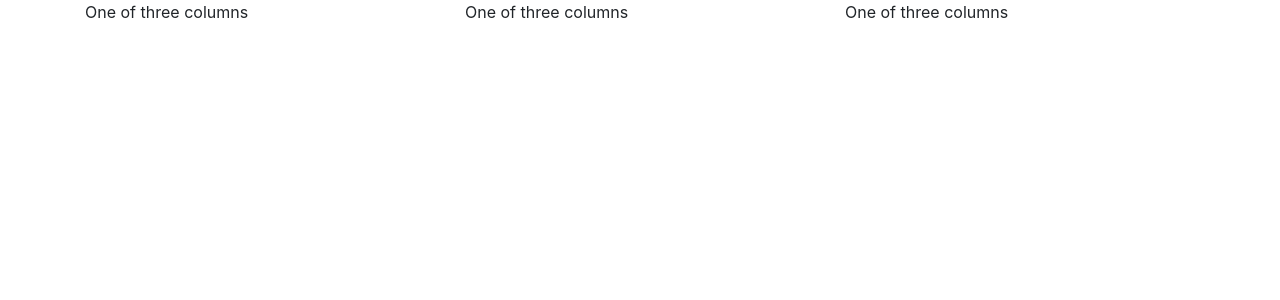
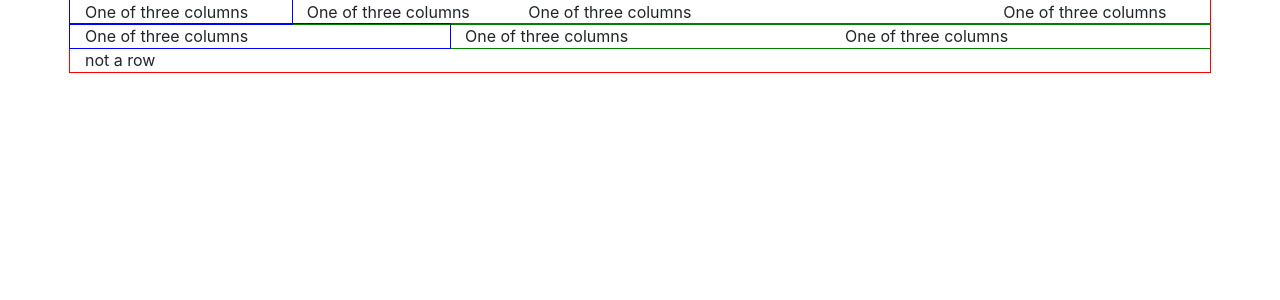
Before and after one commit to lugithub/lreactstrap, a React (Create React App) app: page / in a window 1280 px wide. Shown: the top 300 px of the page. Built offline with nearby package versions, Linux system fonts and the light colour scheme.

Commit message:
grid continue

```diff
--- a/src/App.js
+++ b/src/App.js
@@ -6,12 +6,19 @@ import { Button, Container, Row, Col } from "reactstrap";
 class App extends Component {
   render() {
     return (
-      <Container>
-        <Row>
+      <Container className="outline-r">
+        <Row className="outline-g">
+          <Col sm={true} className="outline-b">One of three columns</Col>
           <Col sm={true}>One of three columns</Col>
-          <Col sm={true}>One of three columns</Col>
-          <Col sm={true}>One of three columns</Col>
+          <Col sm={5}>One of three columns</Col>
+          <Col lg={true}>One of three columns</Col>
         </Row>
+        <Row className="outline-g">
+          <Col md={true} width={50} className="outline-b">One of three columns</Col>
+          <Col md={true}>One of three columns</Col>
+          <Col md={true}>One of three columns</Col>
+        </Row>
+        <div>not a row</div>
       </Container>
     );
   }
--- a/src/App.scss
+++ b/src/App.scss
@@ -68,3 +68,15 @@
     display: block;
   }
 }
+
+.outline-r {
+  outline: 1px solid red;
+}
+
+.outline-g {
+  outline: 1px solid green;
+}
+
+.outline-b {
+  outline: 1px solid blue;
+}
```
